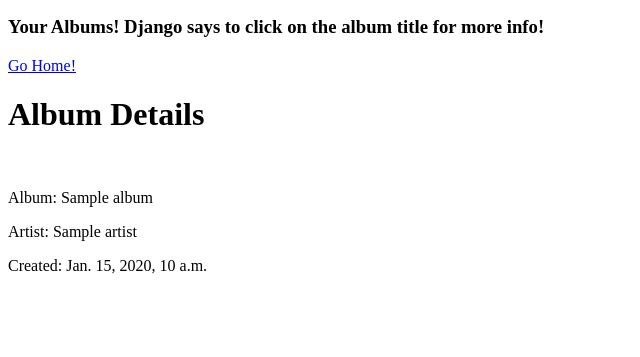
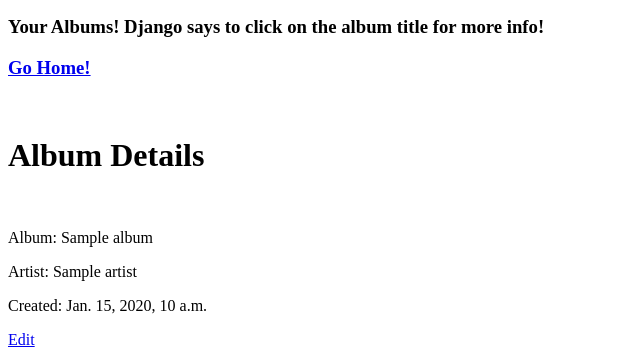
Before and after one commit to Momentum-Team-15/django-music-jonackley, a Django app: page /album/1 in a window 1280 px wide. Shown: the part 469-826 px from the top of the page, without its empty margins (0-640 px from the left). Before the commit the page ends 743 px from the top, so only its background shows below. Run offline with Django 4.2, Linux system fonts and the light colour scheme; tables that the repository leaves empty hold one stand-in row (values such as "Sample post").

Commit message:
clean up

```diff
--- a/albums/models.py
+++ b/albums/models.py
@@ -24,6 +24,10 @@ class Artist(models.Model):
     def __str__(self):
         return f"{self.name}"
 
+#lass Favorite(models.Model):
+   # album = models.ForeignKey('Album', on_delete=models.CASCADE, blank=True, null=True, related_name="favorites")
+   # user = models.ForeignKey('User', on_delete=models.CASCADE, blank=True, null=True, related_name="favorites")
+   # created_at = models.DateTimeField(auto_now_add=True, null=True, blank=True)
 #class Playlist(models.Model):
    # user= models.ForeignKey('User', on_delete=models.CASCADE)
     #playlist_name = models.CharField(max_length=200)
--- a/albums/views.py
+++ b/albums/views.py
@@ -1,5 +1,5 @@
 from django.shortcuts import render, redirect, get_object_or_404
-from .models import Album
+from .models import Album, Artist
 from albums.forms import AlbumForm
 
 
--- a/django_music/urls.py
+++ b/django_music/urls.py
@@ -30,5 +30,4 @@ urlpatterns = [
     path('album/new', views.create_album, name='create_album'),
     path('album/<int:pk>/delete', views.album_delete, name='album_delete'),
     path('album/<int:pk>/edit', views.album_edit, name='album_edit'),
-
 ]
--- a/static/css/style.css
+++ b/static/css/style.css
@@ -8,3 +8,8 @@
   display: flex;
   align-items: center;
 }
+
+. look {
+  display: flex;
+  border: 1px solid black;
+}
--- a/templates/albums/album_detail.html
+++ b/templates/albums/album_detail.html
@@ -6,10 +6,12 @@
 <br>
 <h1>Album Details</h1>
 <br>
-<p> Album: {{ album.title }}</p>
+<p class="look">Album: {{ album.title }}</p>
 
-<p>Artist: {{ album.artist }}</p>
+<p class="look">Artist: {{ album.artist }}</p>
 
-<p> Created: {{ album.created_at }}</p>
+<p class="look"></p>Created: {{ album.created_at }}</p>
+
+<a href="{% url 'album_edit' pk=album.pk %}">Edit</a>
 
 {% endblock %}
--- a/templates/base.html
+++ b/templates/base.html
@@ -12,6 +12,7 @@
     <h2>Django Go Go Music</h2>
     <br>
     <h3><a href={% url 'create_album' %}>Create An Album!</a></h3>
+
 </header>
 <body>
     <div class="django">
@@ -19,9 +20,9 @@
    </div>
     <br>
     <h3>Your Albums! Django says to click on the album title for more info!</h3>
-    <div class="box"
+
+
 {% block content %}
 {% endblock %}
-
 </body>
 </html>
```
Also changed, not shown: templates/albums/index.html (+3 -4 lines), albums/migrations/0011_favorite.py (added), albums/migrations/0012_delete_favorite.py (added).
